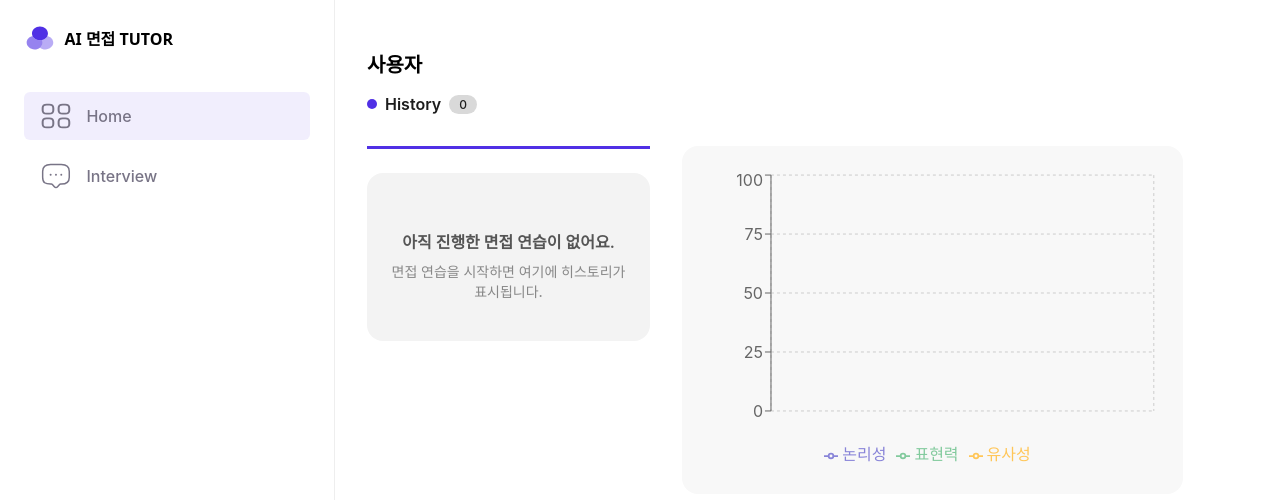
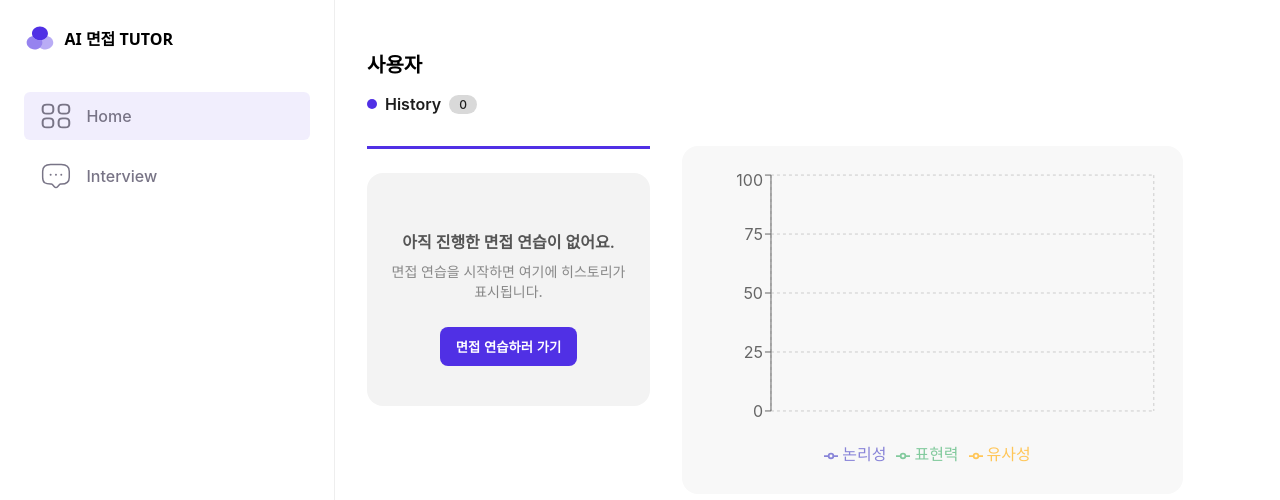
Before and after one commit to Graduation-Project-AI/frontend_v1, a React (Create React App) app: page /mypage in a window 1280 px wide. Shown: the top 500 px of the page. Built offline with nearby package versions, Linux system fonts and the light colour scheme.

Commit message:
feat: 히스토리 없는 유저의 경우 면접 바로 가기 버튼 추가

```diff
--- a/src/mypage/Mypage.js
+++ b/src/mypage/Mypage.js
@@ -11,6 +11,7 @@ import {
   Legend,
   CartesianGrid,
 } from "recharts";
+import { useNavigate } from "react-router-dom";
 
 const jobMap = {
   1: "Frontend",
@@ -27,6 +28,7 @@ const Mypage = () => {
   const [selected, setSelected] = useState(null);
   const [historyList, setHistoryList] = useState([]);
   const [scoreChartData, setScoreChartData] = useState([]);
+  const navigate = useNavigate();
 
   useEffect(() => {
     const raw = localStorage.getItem("mypageResults");
@@ -120,6 +122,9 @@ const Mypage = () => {
               <EmptyState>
                 <p>아직 진행한 면접 연습이 없어요.</p>
                 <span>면접 연습을 시작하면 여기에 히스토리가 표시됩니다.</span>
+                <StartButton onClick={() => navigate("/interview/stage1")}>
+                  면접 연습하러 가기
+                </StartButton>
               </EmptyState>
             ) : (
               historyList.map((item) => (
@@ -341,6 +346,9 @@ const Divider = styled.div`
 `;
 
 const EmptyState = styled.div`
+  display: flex;
+  flex-direction: column;
+  align-items: center;
   background: #f3f3f3;
   border-radius: 16px;
   padding: 40px 20px;
@@ -355,4 +363,25 @@ const EmptyState = styled.div`
     margin-bottom: 8px;
     color: #555;
   }
+
+  span {
+    display: block;
+    margin-bottom: 16px;
+  }
 `;
+
+const StartButton = styled.button`
+  margin-top: 10px;
+  background-color: #5030e5;
+  color: #fff;
+  padding: 10px 16px;
+  border: none;
+  border-radius: 8px;
+  font-weight: 600;
+  cursor: pointer;
+  transition: background 0.2s ease;
+
+  &:hover {
+    background-color: #3b24b3;
+  }
+`;
```
